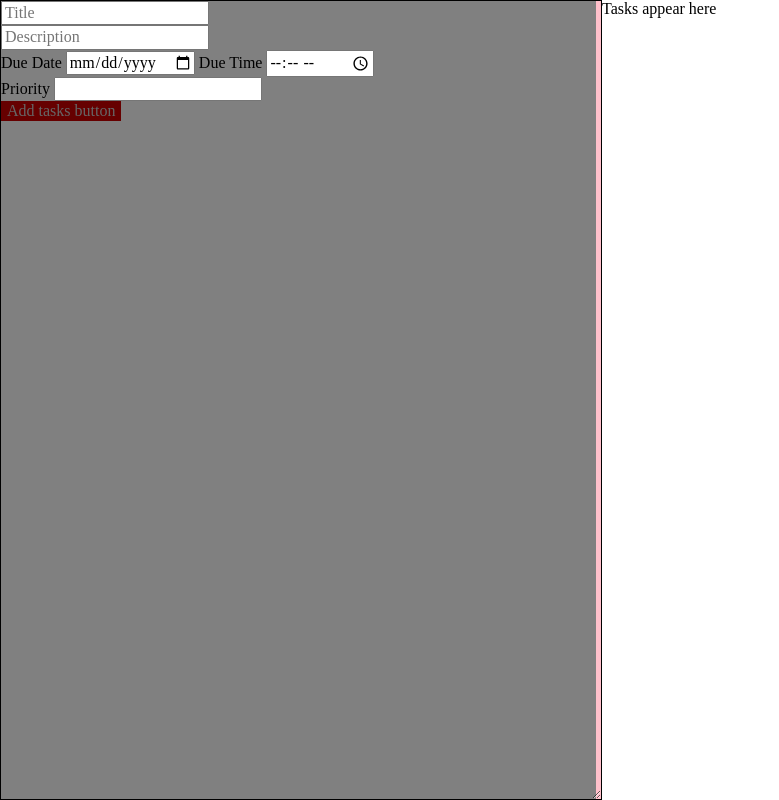
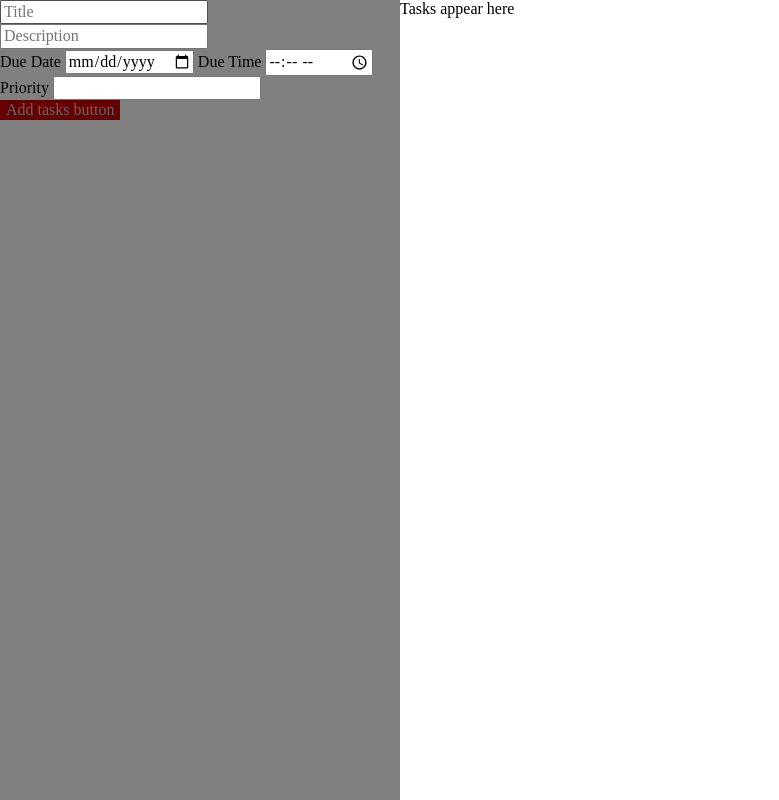
Before and after one commit to KojinKuro/todo-app, a website built with webpack: page src/index.html in a window 1280 px wide. Shown: the whole page, without its empty margins (0-779 px from the left). Built offline with nearby package versions, Linux system fonts and the light colour scheme.

Commit message:
Style sidebar resizer

```diff
--- a/src/scss/style.scss
+++ b/src/scss/style.scss
@@ -28,14 +28,15 @@ body {
   grid-template-columns: 1fr 5px;
 
   background-color: grey;
-  width: 600px;
-  resize: horizontal;
-  overflow: auto;
-  border: 1px solid black;
+  width: 400px;
 
   .sidebar-handle {
-    background-color: pink;
     cursor: col-resize;
+    transition: all 0.2s;
+
+    &:hover {
+      background-color: color-mix(in srgb, grey, black 50%);
+    }
   }
 }
 
```
